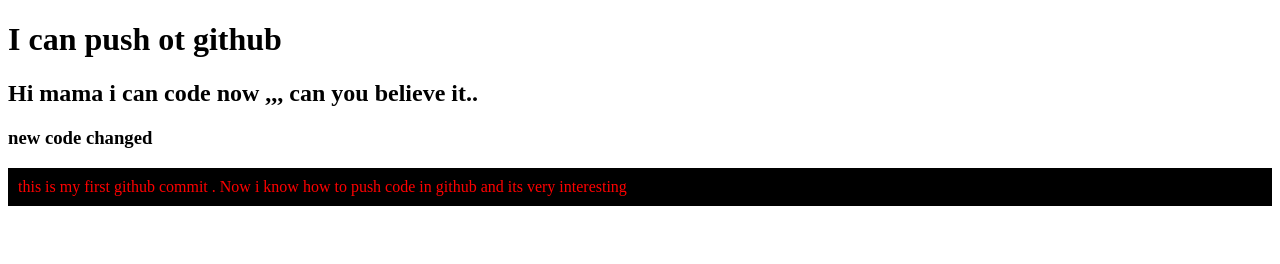
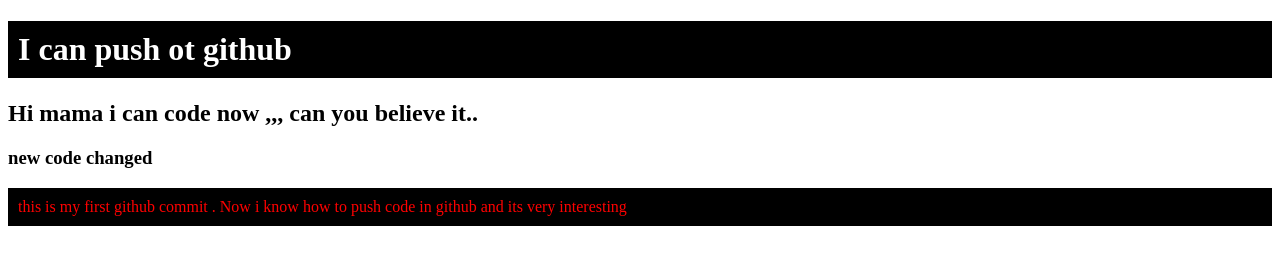
Before and after one commit to mamun-prodhan/my-second-repo, a plain HTML site: page index.html in a window 1280 px wide. Drawn offline with Linux system fonts and the light colour scheme.

Commit message:
css added in header

```diff
--- a/style.css
+++ b/style.css
@@ -3,3 +3,8 @@
     background-color: black;
     padding: 10px;
  }
+ h1{
+    color: white;
+    background-color: black;
+    padding: 10px;
+ }
```
